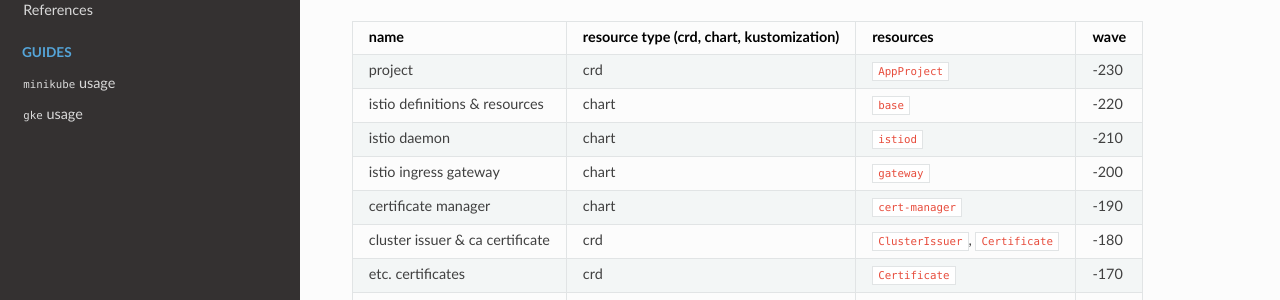
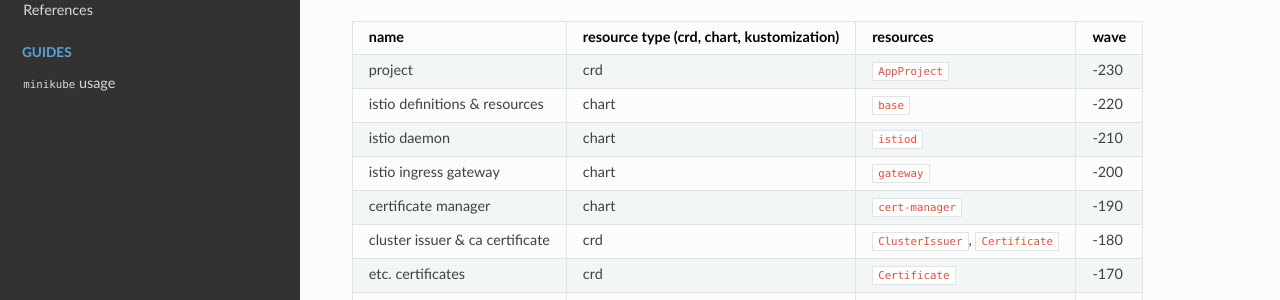
Before and after one commit to genericware/sphinx-docs, a Sphinx documentation site: the page built from docs/design.md, in a window 1280 px wide. Shown: the part 349-649 px from the top of the page. Built offline with Sphinx 7.4.7 and the Read the Docs theme 2.0.0, drawn with Linux system fonts in a browser that asks for light colours; pages that are not in the unit, such as notebooks, are missing from menus.

```diff
--- a/docs/guides/gke.md
+++ /dev/null
@@ -1 +0,0 @@
-# `gke` usage
```
Also changed, not shown: docs/design.md (line endings or trailing spaces), 2 other files.
